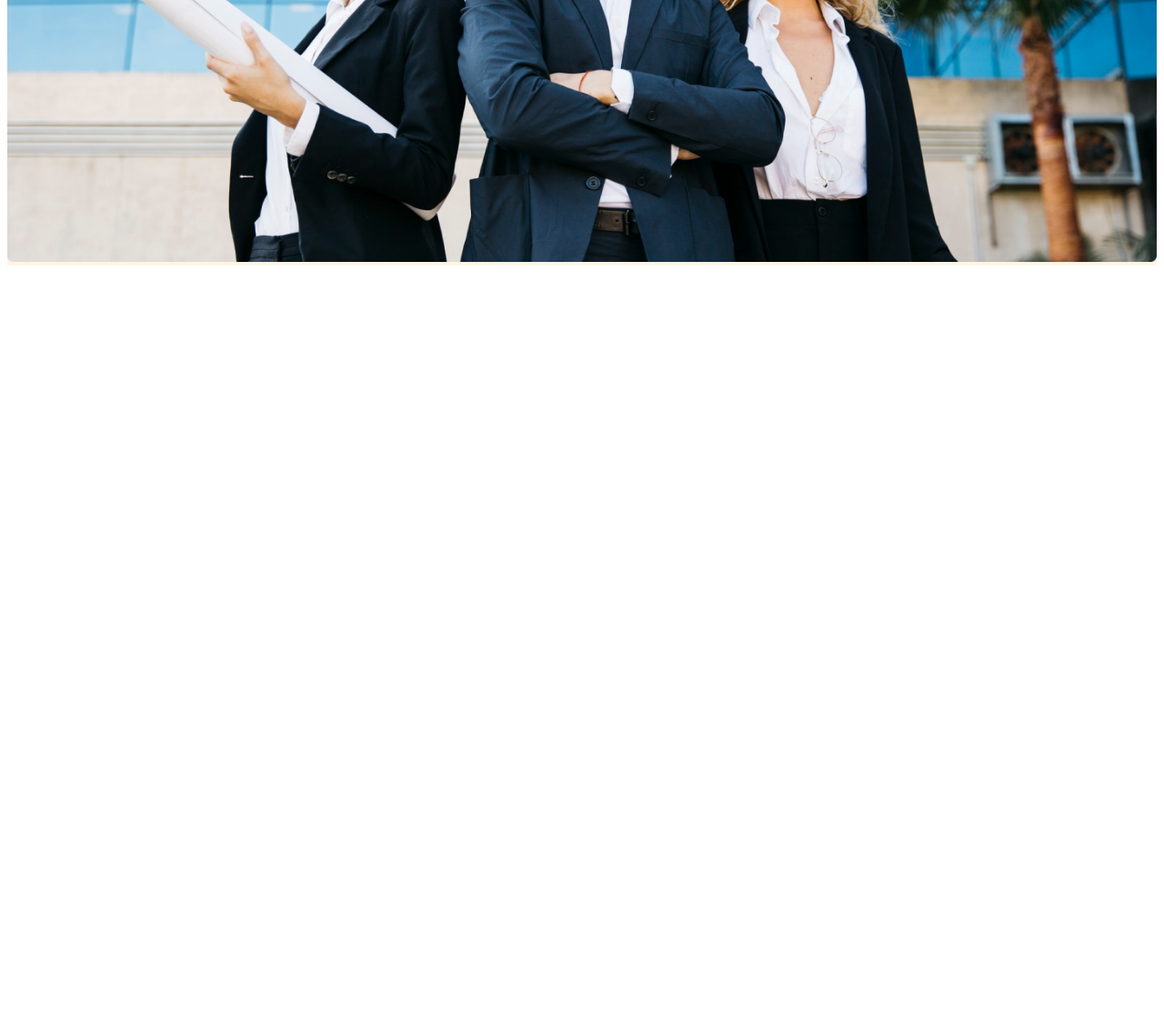
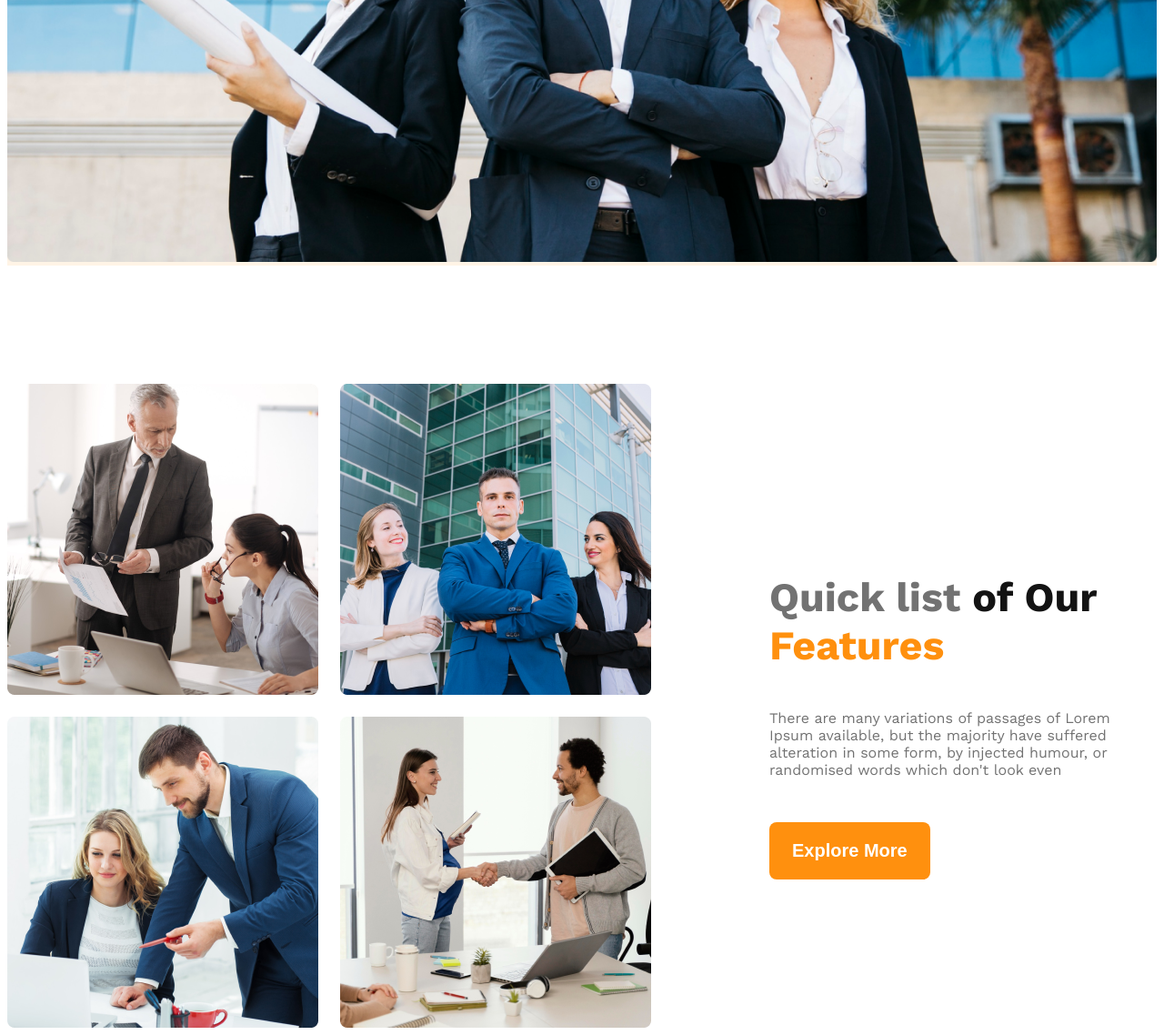
Before and after one commit to plabondas001/responsive-website, a plain HTML site: page index.html in a window 1280 px wide. Shown: the part 892-2030 px from the top of the page at 91% size. Before the commit the page ends 1192 px from the top, so only its background shows below. Drawn offline with nearby package versions, Linux system fonts and the light colour scheme.

Commit message:
added our features

```diff
--- a/index.html
+++ b/index.html
@@ -30,7 +30,19 @@
     </div>
   </header>
   <main>
-
+       <section class="teams display-flex">
+        <div class="team-img-container">
+             <img src="./images/team1.png" alt="">
+             <img src="./images/team2.png" alt="">
+             <img src="./images/team3.png" alt="">
+             <img src="./images/team4.png" alt="">
+        </div>
+             <div class="our-features">
+              <h3 class="feature-title"><span class="dark-3" >Quick list</span> <span class="dark-1">of Our</span> <span style="color: rgba(255, 144, 14, 1);">Features</span></h3>
+              <p class="feature-description dark-3">There are many variations of passages of Lorem Ipsum available, but the majority have suffered alteration in some form, by injected humour, or randomised words which don't look even</p>
+              <button style="margin-top: 32px;" class="btn-primary">Explore More</button>
+             </div>
+       </section>
   </main>
   <footer>
 
--- a/styles/style.css
+++ b/styles/style.css
@@ -7,6 +7,7 @@
   font-weight: 400;
   font-style: normal;
 }
+
 /* shared style */
 .display-flex {
   display: flex;
@@ -23,11 +24,13 @@
 .dark-3 {
   color: rgba(114, 114, 114, 1);
 }
-.bc-color{
+
+.bc-color {
   background-color: rgba(255, 144, 14, 0.1);
 
 }
-.btn-primary{
+
+.btn-primary {
   background-color: rgba(255, 144, 14, 1);
   color: rgba(255, 255, 255, 1);
   padding: 20px 25px;
@@ -37,18 +40,29 @@
   border-radius: 8px;
 
 }
+
+main {
+  max-width: 1440px;
+  margin: 0 auto;
+}
+
+main>section {
+  margin-top: 130px;
+}
+
 /* header style */
 
 /* navbar style */
 .navbar {
   justify-content: space-between;
-  align-items: center ;
+  align-items: center;
 }
 
-.brand{
+.brand {
   font-weight: 700;
   font-size: 3rem;
 }
+
 .nav-item {
   list-style: none;
   margin-right: 30px;
@@ -60,37 +74,84 @@
   font-size: 18px;
   color: rgba(66, 66, 66, 1);
 }
-.navbar, .banner{
+
+.navbar,
+.banner {
   max-width: 1440px;
   margin: 0 auto;
 }
 
 /* banner style */
-.banner-content{
+.banner-content {
   max-width: 850px;
   margin: 0 auto;
   text-align: center;
   margin-bottom: 50px;
 }
 
-.banner-title{
+.banner-title {
   font-weight: 700;
   font-size: 4rem;
 }
-.banner-details{
+
+.banner-details {
   font-weight: 400;
   font-size: 1rem;
 }
 
-.banner-img{
+.banner-img {
   width: 100%;
 }
+
+/* main section */
+/* first section */
+.teams {
+  align-items: center;
+}
+
+.team-img-container {
+  display: grid;
+  grid-template-columns: repeat(2, 1fr);
+  gap: 24px;
+}
+
+.our-features {
+  margin-left: 130px;
+  max-width: 530px;
+}
+
+.feature-title {
+  font-size: 2.8rem;
+}
+
+.feature-description {
+  font-size: 1rem;
+}
+
 /* responsive media query*/
 @media screen and (max-width:576px) {
-  .navbar, .nav-links{
+
+  .navbar,
+  .nav-links,
+  .teams {
     flex-direction: column;
   }
-  .nav-links{
+  .team-img-container{
+    grid-template-columns: repeat(1, 1fr);
+  }
+  .our-features{
+    margin-left: 20px;
+  }
+  .nav-links {
     gap: 10px;
   }
 }
+/* medium device */
+@media screen and (min-width:576px) and (max-width:992px) {
+  .teams{
+    flex-direction: column;
+  }
+  .our-features{
+    margin-left: 50px auto;
+  }
+}
```
